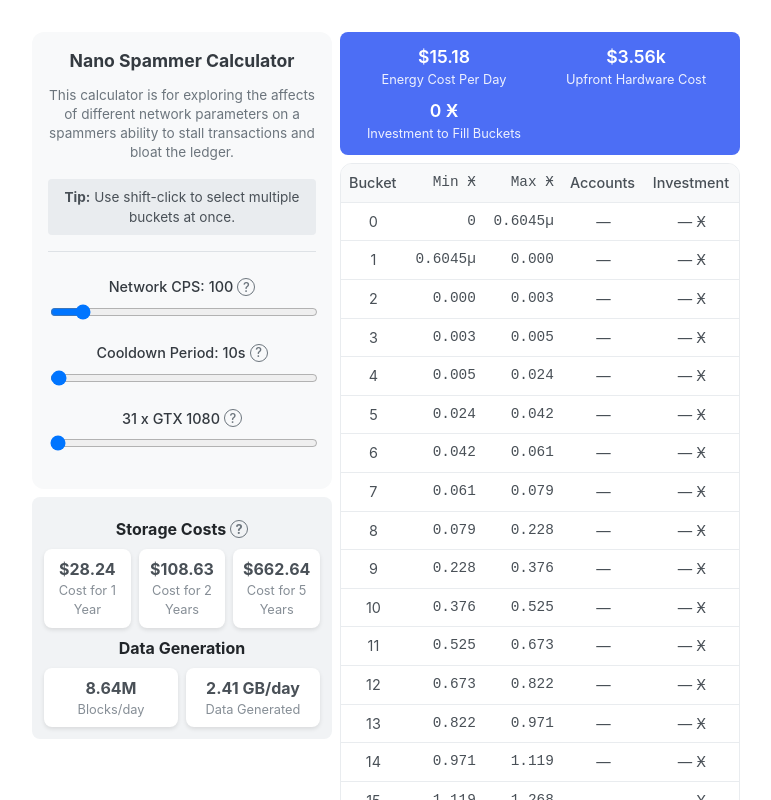
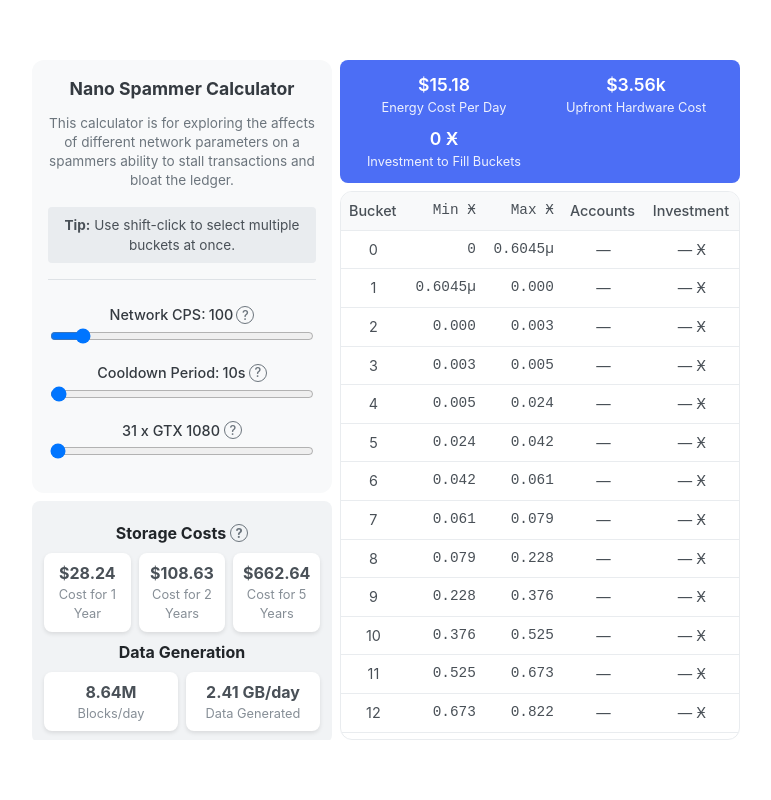
Before and after one commit to dylan1951/nano-spam-calculator, a Svelte app: page / in a window 1280 px wide. Shown: the top 800 px of the page, without its empty margins (254-1025 px from the left). Built offline with nearby package versions, Linux system fonts and the light colour scheme.

Commit message:
fix layout + edit buttons on chrome

```diff
--- a/src/App.svelte
+++ b/src/App.svelte
@@ -1,4 +1,6 @@
 <script lang="ts">
+    import {tick} from "svelte";
+
     let minimums_list: bigint[] = [];
     let maximums_list: bigint[] = [];
 
@@ -56,11 +58,11 @@
     let lastToggledIndex = -1;
 
     const hardwareOptions = [
-    { name: "GTX 1080", cost: 115, power: 150, txPerSec: 3.32 },
-    { name: "RTX 2080 Ti", cost: 350, power: 250, txPerSec: 5.48 },
-    { name: "Tesla V100", cost: 700, power: 300, txPerSec: 7.25 },
-    { name: "Tesla P100", cost: 350, power: 140, txPerSec: 3.63 },
-    { name: "200W ASIC (theoretical)", cost: 500, power: 200, txPerSec: 1200 },
+        {name: "GTX 1080", cost: 115, power: 150, txPerSec: 3.32},
+        {name: "RTX 2080 Ti", cost: 350, power: 250, txPerSec: 5.48},
+        {name: "Tesla V100", cost: 700, power: 300, txPerSec: 7.25},
+        {name: "Tesla P100", cost: 350, power: 140, txPerSec: 3.63},
+        {name: "200W ASIC (theoretical)", cost: 500, power: 200, txPerSec: 1200},
     ];
 
     let selectedHardwareIndex = 0; // Default hardware selection
@@ -165,28 +167,79 @@
 
     let editingCPS = false;
     let editingCooldown = false;
+
+    // We'll capture a reference to the CPS input using bind:this
+    let inputElement: HTMLInputElement | null = null;
+    let cooldownInputElement: HTMLInputElement | null = null;
+
+    async function enterEditMode() {
+        editingCPS = true;      // Switch to editing mode
+        await tick();           // Wait for the DOM to update
+        if (inputElement) {
+            inputElement.focus(); // Focus the newly rendered input
+            inputElement.select(); // (Optional) Select its text
+        }
+    }
+
+    function exitEditMode() {
+        editingCPS = false;     // Return to button mode
+    }
+
+    async function enterCooldownEditMode() {
+        editingCooldown = true;
+        await tick();
+        if (cooldownInputElement) {
+            cooldownInputElement.focus();
+            cooldownInputElement.select();
+        }
+    }
+
+    function exitCooldownEditMode() {
+        editingCooldown = false;
+    }
 </script>
 
 <style>
     .calculator {
-    max-width: 1200px;
         display: grid;
         grid-template-columns: 300px 400px;
         gap: 0.5rem;
+        height: 680px;
     }
 
     .left-column, .right-column {
         display: flex;
         flex-direction: column;
+        overflow: hidden;
+        height: 100%;
         gap: 0.5rem;
+    }
+
+    .buckets-table {
+        background: white;
+        border-radius: 12px;
+        border: 1px solid #e9ecef;
+        display: flex;
+        flex-direction: column;
+        overflow: hidden;
+    }
+
+    .table-container {
+        overflow-y: auto;
+        overflow-x: hidden;
         height: 100%;
+    }
+
+    table {
+        width: 100%;
+        border-collapse: collapse;
+        font-size: 0.9rem;
     }
 
     .controls {
         background: #f8f9fa;
         padding: 1rem;
         border-radius: 12px;
-    height: fit-content;
     }
 
     .slider-group {
@@ -198,33 +251,6 @@
         margin-bottom: 0.25rem;
         font-weight: 500;
         color: #343a40;
-    font-size: 0.9rem;
-  }
-
-  input[type="range"] {
-    width: 100%;
-  }
-
-  .buckets-table {
-    background: white;
-    border-radius: 12px;
-    border: 1px solid #e9ecef;
-    overflow: hidden;
-    height: 500px;
-    display: flex;
-    flex-direction: column;
-    flex: 1;
-  }
-
-  .table-container {
-    overflow-y: auto;
-    flex: 1;
-    overflow-x: hidden;
-  }
-
-  table {
-    width: 100%;
-    border-collapse: collapse;
         font-size: 0.9rem;
     }
 
@@ -250,9 +276,9 @@
     }
 
     td.range, th.range {
-    font-family: monospace; /* Ensure numbers align properly */
-    text-align: right; /* Align numeric values to the right */
-    white-space: nowrap; /* Prevent wrapping of long numbers */
+        font-family: monospace;
+        text-align: right;
+        white-space: nowrap;
     }
 
     .bucket-row {
@@ -302,6 +328,7 @@
         border-radius: 8px;
         width: 100%;
         box-sizing: border-box;
+        flex: 1;
     }
 
     .cost-grid {
@@ -409,6 +436,76 @@
         visibility: visible;
         opacity: 1;
     }
+
+    .slider-group {
+        display: flex;
+        flex-direction: column;
+        margin-bottom: 1rem;
+    }
+
+    .slider-label {
+        display: flex;
+        align-items: center;
+        gap: 0.2rem;
+        font-weight: 500;
+        color: #343a40;
+        justify-content: center; /* Center-aligns everything */
+        padding: 0;
+        margin: 0;
+    }
+
+    .edit-button {
+        background: none;
+        border: none;
+        padding: 0;
+        cursor: pointer;
+        color: inherit;
+        font: inherit;
+        text-align: center;
+    }
+
+    .tooltip-trigger {
+        position: relative;
+        display: inline-flex;
+        align-items: center;
+        cursor: help;
+    }
+
+    .tooltip-trigger .info-icon {
+        width: 16px;
+        height: 16px;
+        font-size: 0.8rem;
+        color: #6c757d;
+        border: 1px solid currentColor;
+        border-radius: 50%;
+        display: flex;
+        align-items: center;
+        justify-content: center;
+    }
+
+    .tooltip {
+        position: absolute;
+        top: 100%;
+        left: 50%;
+        transform: translateX(-50%);
+        margin-top: 0.5rem;
+        background: #fff;
+        color: #495057;
+        padding: 0.5rem;
+        font-size: 0.85rem;
+        border: 1px solid #dee2e6;
+        border-radius: 4px;
+        box-shadow: 0 2px 4px rgba(0, 0, 0, 0.1);
+        white-space: nowrap;
+        opacity: 0;
+        visibility: hidden;
+        transition: opacity 0.2s, visibility 0.2s;
+    }
+
+    .tooltip-trigger:hover .tooltip {
+        opacity: 1;
+        visibility: visible;
+    }
 </style>
 
 <div class="calculator">
@@ -416,7 +513,8 @@
         <div class="controls">
             <div class="info-panel">
                 <h3>Nano Spammer Calculator</h3>
-        <p>This calculator is for exploring the affects of different network parameters on a spammers ability to stall transactions and bloat the ledger.</p>
+                <p>This calculator is for exploring the affects of different network parameters on a spammers ability to
+                    stall transactions and bloat the ledger.</p>
 
                 <div class="tip">
                     <strong>Tip:</strong> Use shift-click to select multiple buckets at once.
@@ -424,86 +522,90 @@
             </div>
 
             <div class="slider-group">
-        <label for="total-cps-slider" class="slider-label">
-    <span class="tooltip-trigger">
+                <!-- Label + Editable CPS + Tooltip -->
+                <label class="slider-label">
                     Network CPS:
-      <span
-              on:click={() => editingCPS = true}
-              style="cursor: pointer; display: inline-block;">
                     {#if editingCPS}
                         <input
                                 type="number"
-                  min="1"
-                  max="1000"
                                 bind:value={totalCPS}
-                  on:blur={() => editingCPS = false}
-                  on:keydown={(e) => e.key === 'Enter' && (editingCPS = false)}
-                  style="width: 80px; text-align: center;"
-                  autofocus
+                                bind:this={inputElement}
+                                on:blur={exitEditMode}
+                                on:keydown={(e) => e.key === 'Enter' && exitEditMode()}
+                                style="width: 50px; text-align: center;"
                         />
                     {:else}
+                        <button
+                                class="edit-button"
+                                type="button"
+                                on:click={enterEditMode}
+                        >
                             {totalCPS}
+                        </button>
                     {/if}
-      </span>
+
+                    <!-- Tooltip Trigger -->
+                    <span class="tooltip-trigger">
       <span class="info-icon">?</span>
       <span class="tooltip">
-        The transaction confirmations/second capacity of the network
+        Transaction confirmations/second capacity of the network
       </span>
     </span>
                 </label>
+
+                <!-- Slider -->
                 <input
-                id="total-cps-slider"
+                        bind:value={totalCPS}
+                        max="1000"
+                        min="1"
                         type="range"
-                min="1"
-                max="1000"
-                bind:value={totalCPS}
                 />
             </div>
 
-
-
             <div class="slider-group">
-        <label for="cooldown-slider" class="slider-label">
-    <span class="tooltip-trigger">
+                <!-- Label + Editable Cooldown + Tooltip -->
+                <label class="slider-label">
                     Cooldown Period:
-      <span
-              on:click={() => editingCooldown = true}
-              style="cursor: pointer; display: inline-block;">
                     {#if editingCooldown}
                         <input
                                 type="number"
-                  min="1"
-                  max="3600"
-                  step="1"
                                 bind:value={cooldownSecs}
-                  on:blur={() => editingCooldown = false}
-                  on:keydown={(e) => e.key === 'Enter' && (editingCooldown = false)}
-                  style="width: 80px; text-align: center;"
-                  autofocus
+                                bind:this={cooldownInputElement}
+                                on:blur={exitCooldownEditMode}
+                                on:keydown={(e) => e.key === 'Enter' && exitCooldownEditMode()}
+                                style="width: 50px; text-align: center;"
                         />
                     {:else}
-          {formattedCooldown}
+                        <button
+                                class="edit-button"
+                                type="button"
+                                on:click={enterCooldownEditMode}
+                        >
+                            {formatCooldown(cooldownSecs)}
+                        </button>
                     {/if}
-      </span>
+
+                    <!-- Tooltip -->
+                    <span class="tooltip-trigger">
       <span class="info-icon">?</span>
       <span class="tooltip">
-        The minimum wait period between subsequent transactions caused by the attack for all accounts in the selected buckets
+        The minimum wait period between transactions caused by the attack for all accounts.
       </span>
     </span>
                 </label>
+
+                <!-- Slider below the label -->
                 <input
-                id="cooldown-slider"
+                        bind:value={cooldownSecs}
+                        max="3600"
+                        min="1"
+                        step="1"
                         type="range"
-                min="1"
-                max="3600"
-                step="1"
-                bind:value={cooldownSecs}
                 />
             </div>
 
-
             <div class="slider-group">
-        <label for="hardware-slider" class="slider-label">
+                <label class="slider-label" for="hardware-slider">
           <span class="tooltip-trigger">
             {numHardware} x {hardware.name}
               <span class="info-icon">?</span>
@@ -513,12 +615,12 @@
           </span>
                 </label>
                 <input
+                        bind:value={selectedHardwareIndex}
                         id="hardware-slider"
+                        max={hardwareOptions.length - 1}
+                        min="0"
+                        step="1"
                         type="range"
-                min="0"
-                max={hardwareOptions.length - 1}
-                step="1"
-                bind:value={selectedHardwareIndex}
                 />
             </div>
 
```
Lines whose indentation alone changed are shown as unchanged.
